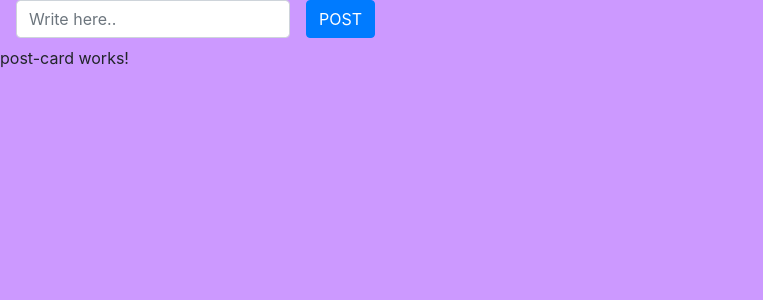
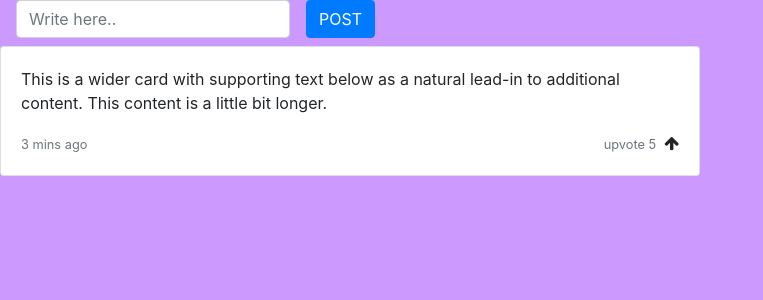
Before and after one commit to Sushma-13/JIT-assignment-Client, an Angular app: page / in a window 1280 px wide. Shown: the top 300 px of the page, without its empty margins (0-763 px from the left). Built offline with nearby package versions, Linux system fonts and the light colour scheme.

Commit message:
created basic post-card

```diff
--- a/src/app/components/post-card/post-card.component.css
+++ b/src/app/components/post-card/post-card.component.css
@@ -0,0 +1,3 @@
+.card {
+    width: 700px;
+}
--- a/src/app/components/post-card/post-card.component.html
+++ b/src/app/components/post-card/post-card.component.html
@@ -1 +1,12 @@
-<p>post-card works!</p>
+<div class="card mb-3">
+    <div class="card-body">
+        <p class="card-text">This is a wider card with supporting text below as a natural lead-in to additional content. This content is a little bit longer.</p>
+
+        <span class="card-text" style="float: left;"><small class="text-muted">3 mins ago</small></span>
+
+        <span style="float: right;">
+            <small class="text-muted">upvote 5</small>
+            <i class="fa fa-arrow-up ml-2"></i>
+        </span>
+    </div>
+</div>
```
